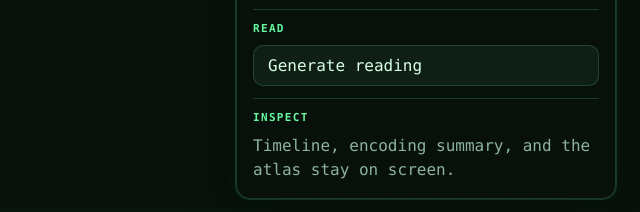
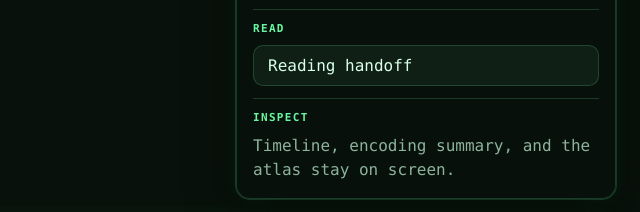
Before and after one commit to CMDR-Kegaira-Ohaya/gfe-engine-exp, a website with bundled scripts: page workbench-v3.html in a window 1280 px wide. Both pictures are taken after a click on the button "Actions". Shown: the part 263-475 px from the top of the page, 640-1280 px from the left. Built offline with nearby package versions, Linux system fonts and the light colour scheme.

Commit message:
Polish Workbench v3 shell wording for reading handoff

```diff
--- a/workbench-v3.html
+++ b/workbench-v3.html
@@ -35,7 +35,7 @@
         </section>
         <section class="action-group">
           <div class="group-label">Read</div>
-          <button class="action-btn" data-action-mode="reading">Generate reading</button>
+          <button class="action-btn" data-action-mode="reading">Reading handoff</button>
         </section>
         <section class="action-group action-group-muted">
           <div class="group-label">Inspect</div>
@@ -68,7 +68,7 @@
             <button id="reload-catalog" class="ghost">Reload</button>
           </div>
           <p class="panel-intro" id="side-panel-intro">Browse canonical cases from the live catalog.</p>
-          <div id="side-panel-body" class="panel-body empty">Loading catalog…</div>
+          <div id="side-panel-body" class="panel-body empty">Loading catalog… </div>
         </section>
       </aside>
 
```
